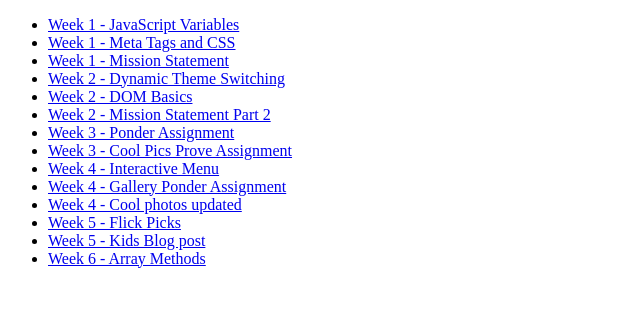
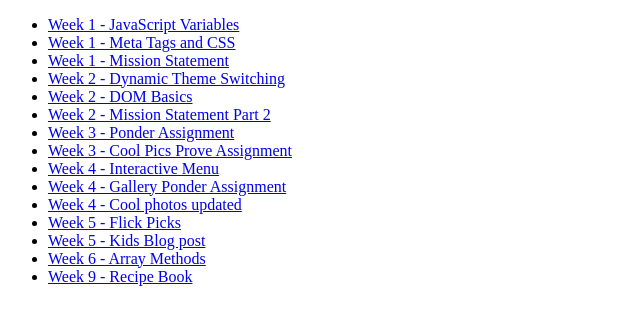
Before and after one commit to kadenjones103/WDD131, a plain HTML site: page index.html in a window 1280 px wide. Shown: the part 152-476 px from the top of the page, without its empty margins (0-640 px from the left). Drawn offline with Linux system fonts and the light colour scheme.

Commit message:
index fit

```diff
--- a/index.html
+++ b/index.html
@@ -96,6 +96,13 @@
                 Week 6 - Array Methods
             </a>
         </li>
+        </li>
+         </li>
+         <li>
+            <a href="ponder-w9/index.html">
+                Week 9 - Recipe Book
+            </a>
+        </li>
     </ul>
 </body>
 </html>
```
